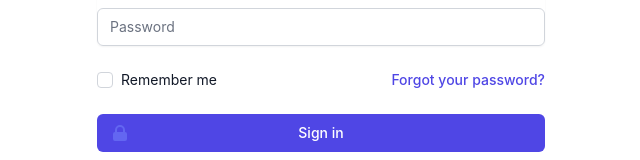
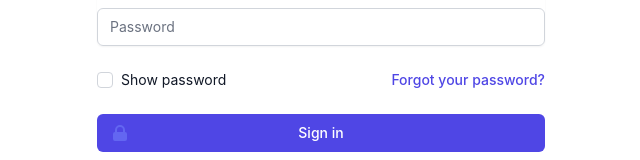
Before and after one commit to ArmanEskandari/my-form, a React (Create React App) app: page / in a window 1280 px wide. Shown: the part 429-589 px from the top of the page, without its empty margins (319-959 px from the left). Built offline with nearby package versions, Linux system fonts and the light colour scheme.

Commit message:
added show password feature

```diff
--- a/src/components/my-form/index.tsx
+++ b/src/components/my-form/index.tsx
@@ -69,6 +69,7 @@ class MyForm extends React.Component<any, MyState> {
                     ? ''
                     : ' enter a valid gmail address'
                 break
+
             case 'password':
                 let lengthIsValid = value.length > 6
                 fieldValidationErrors.password.length = lengthIsValid
@@ -111,6 +112,7 @@ class MyForm extends React.Component<any, MyState> {
                     false
 
                 break
+
             default:
                 break
         }
@@ -128,6 +130,20 @@ class MyForm extends React.Component<any, MyState> {
         this.setState({
             formValid: this.state.emailValid && this.state.passwordValid,
         })
+    }
+
+    showPassword() {
+        var x: HTMLInputElement = document.getElementById(
+            'password'
+        ) as HTMLInputElement
+
+        if (x) {
+            if (x.type === 'password') {
+                x.type = 'text'
+            } else {
+                x.type = 'password'
+            }
+        }
     }
 
     errorClass(error: string | any[]) {
@@ -153,7 +169,10 @@ class MyForm extends React.Component<any, MyState> {
                             className="mt-8 space-y-6"
                             onSubmit={(e) => {
                                 e.preventDefault()
-                                console.log(this.state)
+                                console.log({
+                                    email: this.state.email,
+                                    password: this.state.password,
+                                })
                             }}
                         >
                             <input
@@ -227,13 +246,14 @@ class MyForm extends React.Component<any, MyState> {
                                         id="remember-me"
                                         name="remember-me"
                                         type="checkbox"
+                                        onClick={this.showPassword}
                                         className="h-4 w-4 text-indigo-600 focus:ring-indigo-500 border-gray-300 rounded"
                                     />
                                     <label
                                         htmlFor="remember-me"
                                         className="ml-2 block text-sm text-gray-900"
                                     >
-                                        Remember me
+                                        Show password
                                     </label>
                                 </div>
 
```
